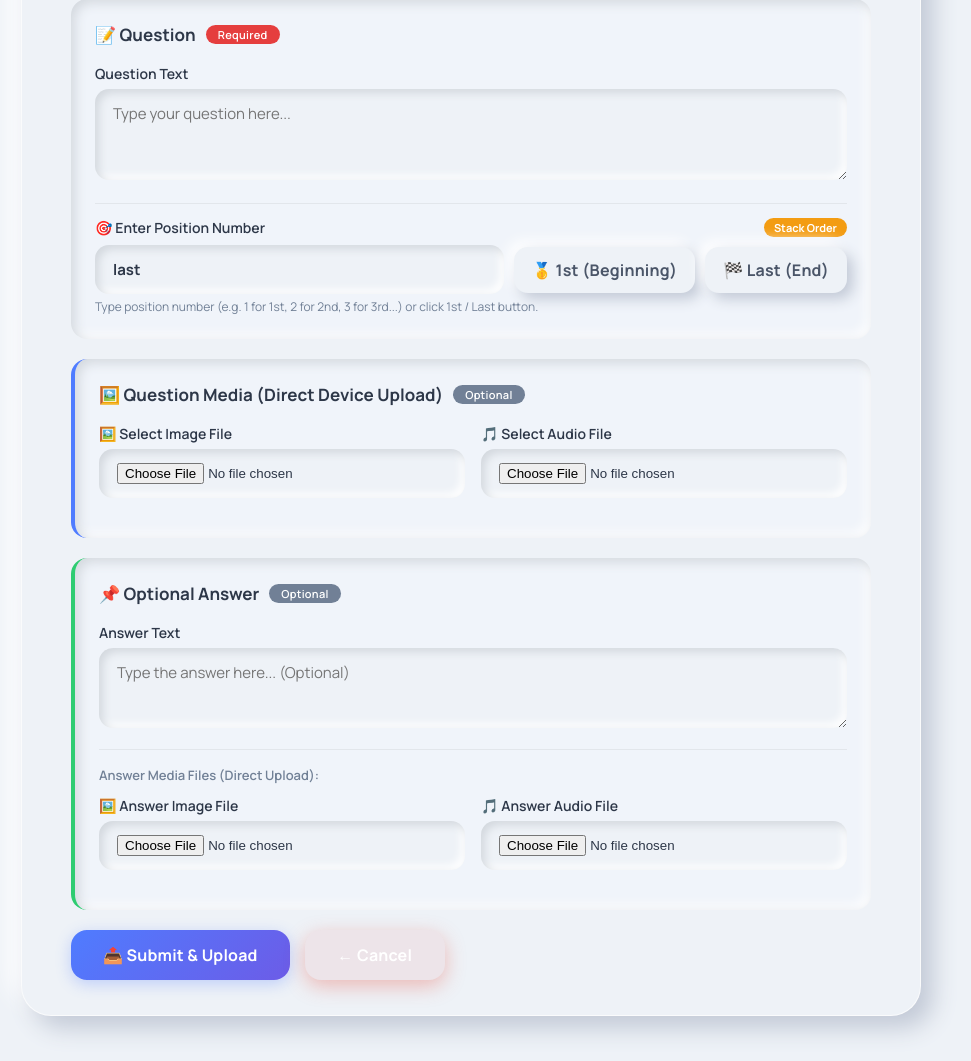
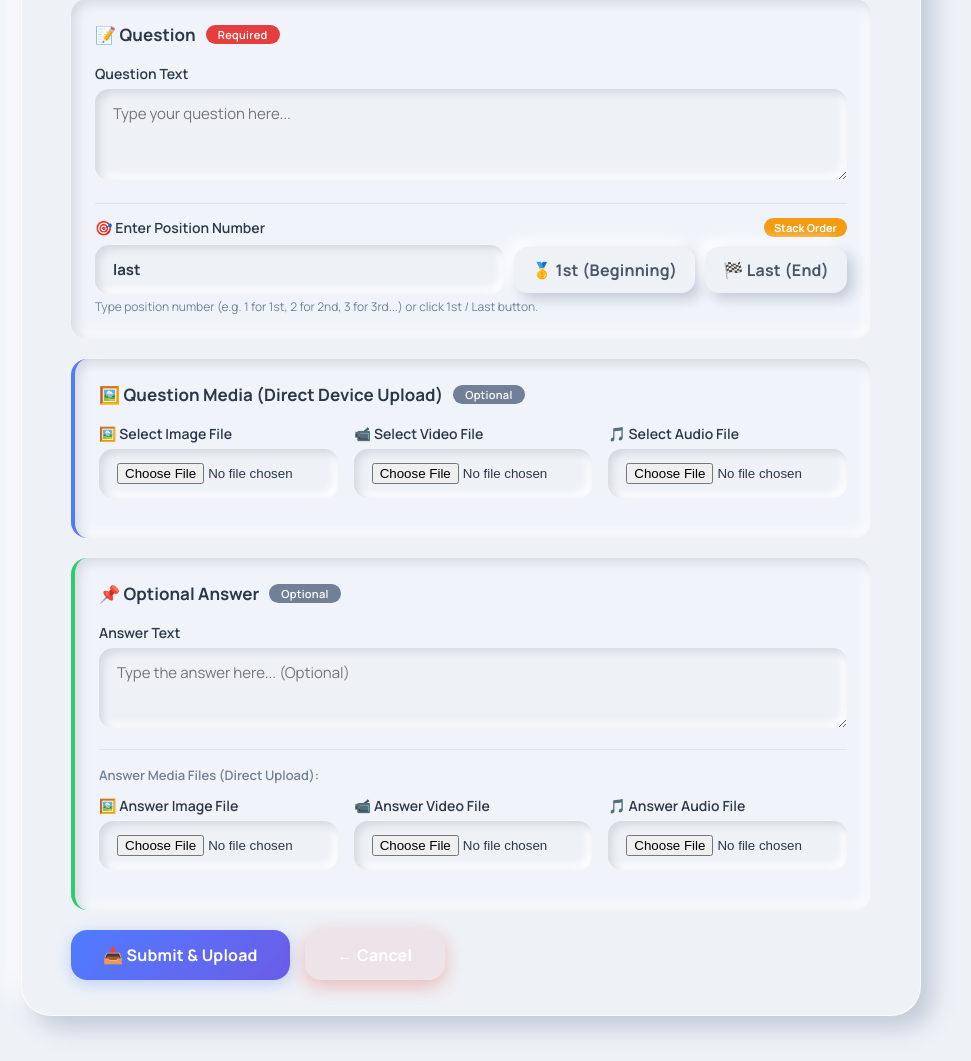
Before and after one commit to yashtech1717/dynamicupload, a Flask app: template templates/ask.html in a window 1280 px wide. Shown: the part 367-1428 px from the top of the page, without its empty margins (169-1140 px from the left). Run offline with Flask 3, Linux system fonts and the light colour scheme; the template is opened without the code that fills it, so the values that code supplies are empty; parts of the project's set-up code (start-up, migrations or seed data) failed here and were passed over; some web fonts are replaced.

Commit message:
Restore video upload options in Ask Question, Edit Question, and Answer Question sections

```diff
--- a/templates/ask.html
+++ b/templates/ask.html
@@ -263,13 +263,20 @@
                 <span class="badge badge-optional">Optional</span>
             </div>
 
-            <div class="form-row">
+            <div class="form-row" style="grid-template-columns: repeat(auto-fit, minmax(200px, 1fr));">
                 <div class="form-group">
                     <label for="image">🖼️ Select Image File</label>
                     <div class="file-input-wrapper">
                         <input type="file" id="image" name="image" accept="image/*" onchange="previewMedia(this, 'image_preview')">
                     </div>
                     <img id="image_preview" class="media-preview" style="max-height: 150px; margin-top: 10px; border-radius: 10px;" />
+                </div>
+
+                <div class="form-group">
+                    <label for="video">📹 Select Video File</label>
+                    <div class="file-input-wrapper">
+                        <input type="file" id="video" name="video" accept="video/*">
+                    </div>
                 </div>
 
                 <div class="form-group">
@@ -299,11 +306,18 @@
                     Answer Media Files (Direct Upload):
                 </p>
 
-                <div class="form-row">
+                <div class="form-row" style="grid-template-columns: repeat(auto-fit, minmax(200px, 1fr));">
                     <div class="form-group">
                         <label for="answer_image">🖼️ Answer Image File</label>
                         <div class="file-input-wrapper">
                             <input type="file" id="answer_image" name="answer_image" accept="image/*">
+                        </div>
+                    </div>
+
+                    <div class="form-group">
+                        <label for="answer_video">📹 Answer Video File</label>
+                        <div class="file-input-wrapper">
+                            <input type="file" id="answer_video" name="answer_video" accept="video/*">
                         </div>
                     </div>
 
--- a/templates/edit_question.html
+++ b/templates/edit_question.html
@@ -42,10 +42,14 @@
             <h4 style="color: var(--text-secondary); margin-bottom: 12px;">📱 Upload Media Directly from Device</h4>
             <p style="color: var(--text-muted); font-size: 13px; margin-bottom: 15px;">Select new files directly from your phone/computer file system to replace or add media.</p>
 
-            <div style="display: grid; grid-template-columns: 1fr 1fr; gap: 10px; margin-bottom: 10px;">
+            <div style="display: grid; grid-template-columns: repeat(auto-fit, minmax(140px, 1fr)); gap: 10px; margin-bottom: 10px;">
                 <div>
                     <label style="font-weight: 600; font-size: 12px; display: block; margin-bottom: 4px;">🖼️ Image File</label>
                     <input type="file" name="image" accept="image/*" style="font-size: 12px; width: 100%;">
+                </div>
+                <div>
+                    <label style="font-weight: 600; font-size: 12px; display: block; margin-bottom: 4px;">📹 Video File</label>
+                    <input type="file" name="video" accept="video/*" style="font-size: 12px; width: 100%;">
                 </div>
                 <div>
                     <label style="font-weight: 600; font-size: 12px; display: block; margin-bottom: 4px;">🎵 Audio File</label>
```
Also changed, not shown: templates/answer.html (+12 -0 lines).
